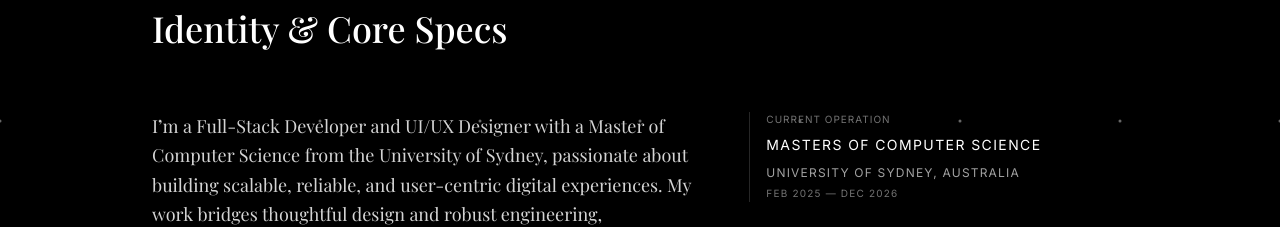
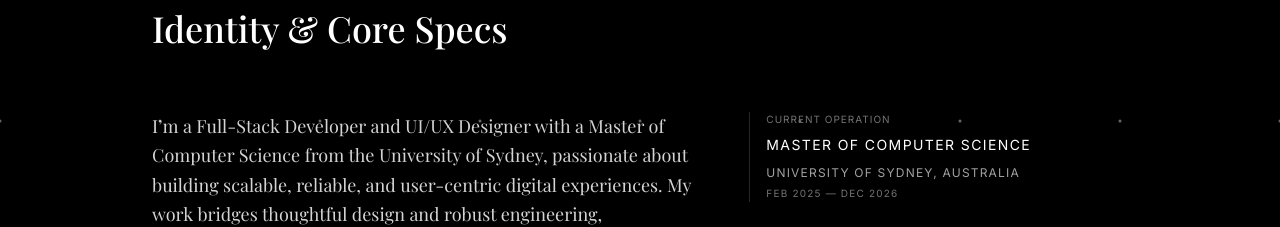
Before and after one commit to khussh3105/portfolio, a Next.js app: page / in a window 1280 px wide. Shown: the part 1100-1327 px from the top of the page. Built offline with nearby package versions, Linux system fonts and the light colour scheme.

Commit message:
some ui changes

```diff
--- a/src/components/About.jsx
+++ b/src/components/About.jsx
@@ -32,7 +32,7 @@ export default function About({ id }) {
                 Current Operation
               </div>
               <div className="text-white font-sans uppercase tracking-widest text-sm">
-                Masters of Computer Science
+                Master of Computer Science
               </div>
               <div className="text-neutral-400 font-sans text-xs uppercase tracking-widest leading-relaxed">
                 University of Sydney, Australia <br/>
```
